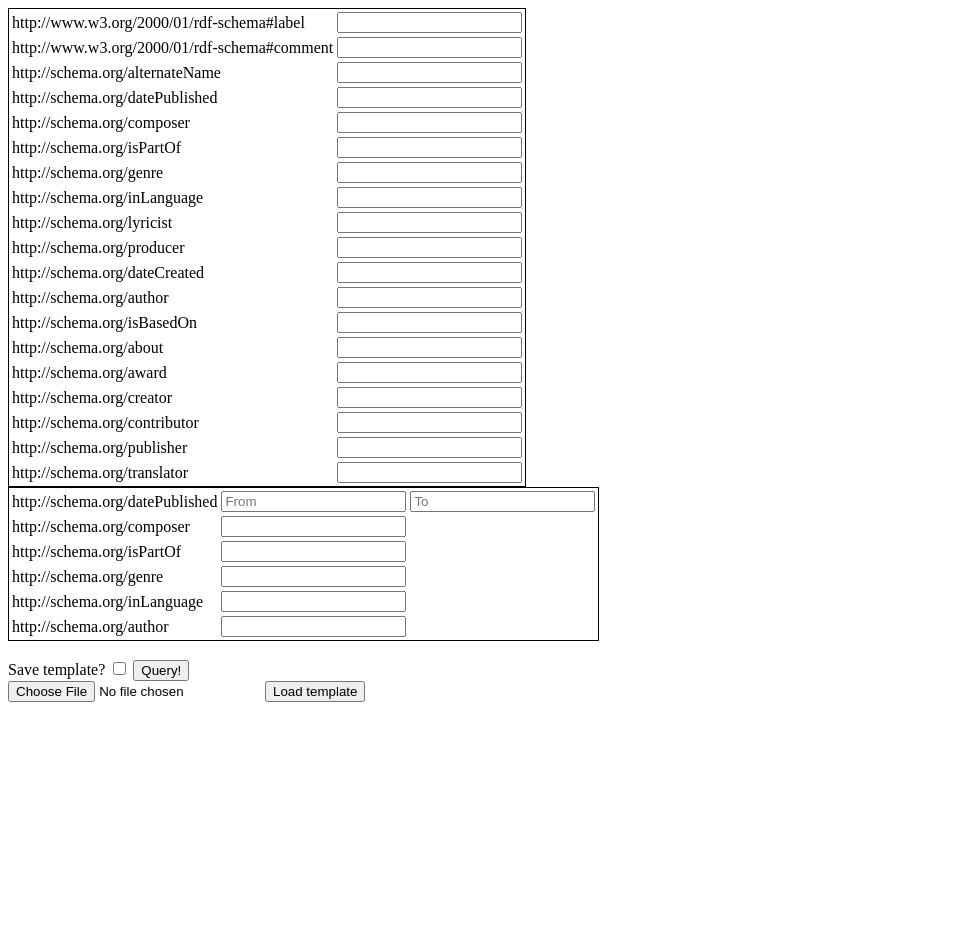
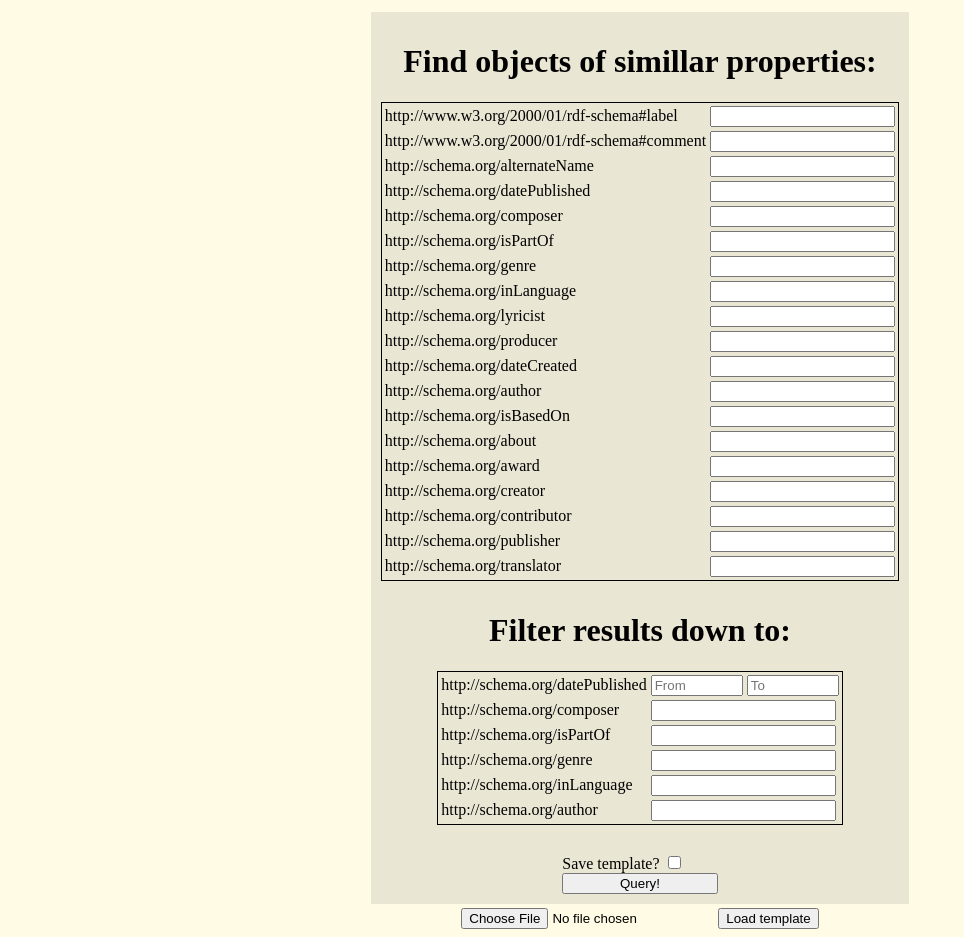
Before and after one commit to DominikRafacz/MilujemeTePawel, a Flask app: page /form/ in a window 1280 px wide. Shown: the whole page, without its empty margins (0-964 px from the left). Before the commit the page ends 702 px from the top, so only its background shows below. Run offline with Flask 2, Linux system fonts and the light colour scheme.

Commit message:
some visual changes

```diff
--- a/YAGOTemplater/static/style.css
+++ b/YAGOTemplater/static/style.css
@@ -47,7 +47,9 @@
 .query {
     margin: 4px auto;
     padding: 0px 10px;
-    background-color: #ffdba6;
+    background-color: #eae6d4;
+    display: flex;
+    flex-direction: column;
 }
 
 .query_form {
@@ -62,6 +64,8 @@
 .save_query {
     display: flex;
     flex-direction: column;
+    margin: 10px auto;
+    width: 30%;
 }
 
 .load_template_query {
@@ -72,3 +76,13 @@
      margin: 5px auto;
     width: 80%;
 }
+
+.filter_query {
+    margin: 0 auto;
+}
+
+body {
+    display: flex;
+    flex-direction: column;
+    background-color: #fffbe5;
+}
--- a/YAGOTemplater/templates/form.html.jinja2
+++ b/YAGOTemplater/templates/form.html.jinja2
@@ -1,11 +1,13 @@
 <!doctype html>
 <head>
     <title>Query</title>
+    <link rel="stylesheet" href="../static/style.css">
 </head>
 <body>
 <div class="query">
     <form action="{{ url_for('form') }}" class="query_form">
         <div class="template_query">
+            <h1 style="text-align: center"> Find objects of simillar properties: </h1>
             <table style="border: 1px solid black">
                 {% for field in fields %}
                     <tr>
@@ -20,7 +22,8 @@
                 {% endfor %}
             </table>
         </div>
-        <div class="filter_query">
+        <div class="filter_query" >
+            <h1  style="text-align: center"> Filter results down to: </h1>
             <table style="border: 1px solid black">
             <tr>
                 <td><label for="filters-http://schema.org/datePublished">http://schema.org/datePublished</label></td>
@@ -30,14 +33,16 @@
                                 value="{{ template['filters-http://schema.org/datePublishedFrom'] }}"
                            {% else %}
                                 placeholder="From"
-                           {% endif %}>
+                           {% endif %}
+                            style="width: 84px">
                     <input id="filters-http://schema.org/datePublishedTo"
                            name="filters-http://schema.org/datePublishedTo"
                            {% if 'filters-http://schema.org/datePublishedTo' in template.keys() %}
                                 value="{{ template['filters-http://schema.org/datePublishedTo'] }}"
                            {% else %}
                                 placeholder="To"
-                           {% endif %}></td>
+                           {% endif %}
+                            style="width: 84px"></td>
             </tr>
             <tr>
                 <td><label for="filters-http://schema.org/composer">http://schema.org/composer</label></td>
@@ -80,8 +85,10 @@
         </div>
         <div class="save_query">
             <br>
-            <label for="option-save">Save template?</label>
-            <input id="option-save" type="checkbox" name="option-save">
+            <div>
+                <label for="option-save">Save template?</label>
+                <input id="option-save" type="checkbox" name="option-save">
+            </div>
             <input type="submit" value="Query!" formmethod="post" >
         </div>
     </form>
--- a/YAGOTemplater/templates/results.html.jinja2
+++ b/YAGOTemplater/templates/results.html.jinja2
@@ -16,7 +16,7 @@
             <h1 style="text-align: center">{{ entity['entity_key'] }}</h1> <br>
             <div class="result_entity">
                 {% for property in entity['entity'].keys() %}
-                    {{ property }} : {{ entity['entity']['property'] }} <br>
+                    {{ property }} : {{ entity['entity'][property] }} <br>
                 {% endfor %}
             </div>
             {{ entity['total_score'] }} <br><br>
```
